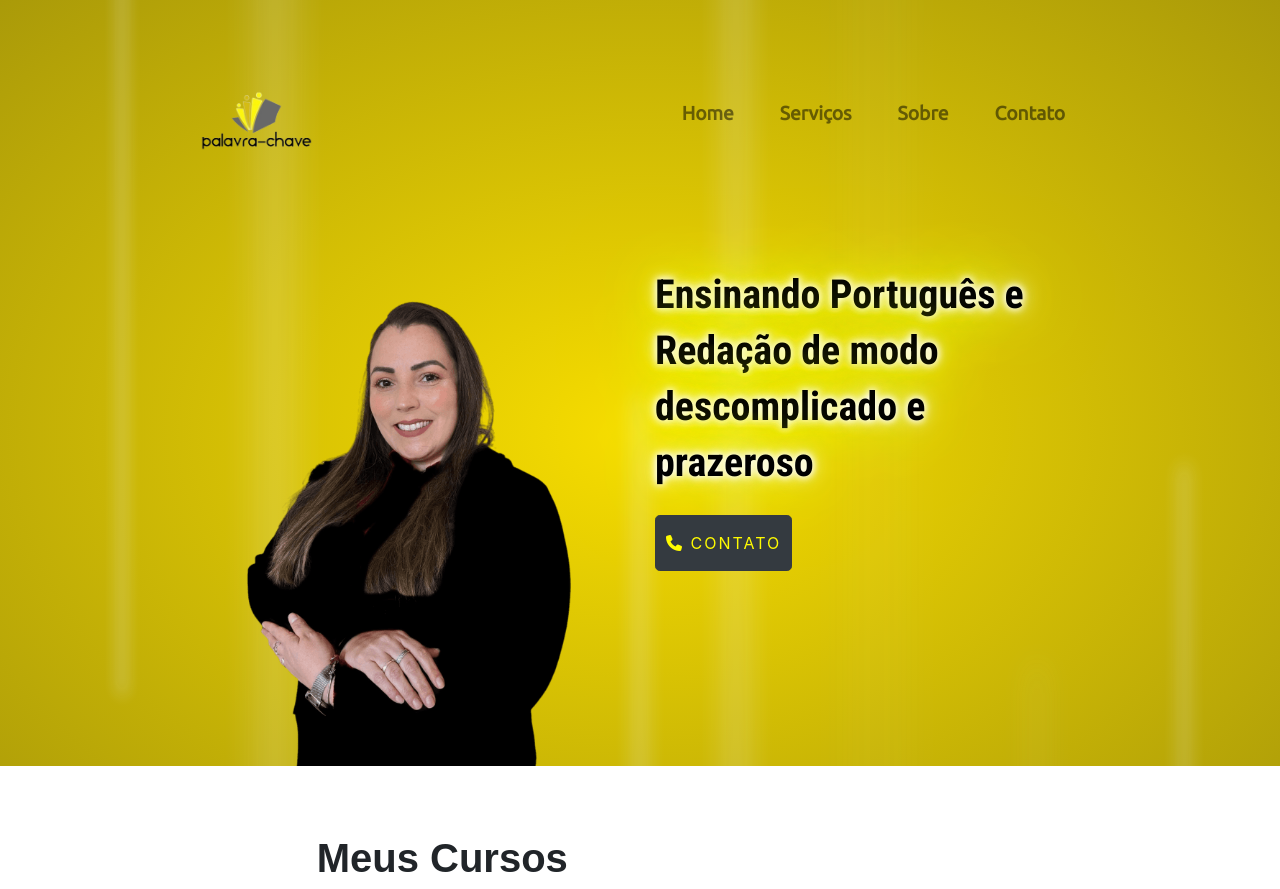
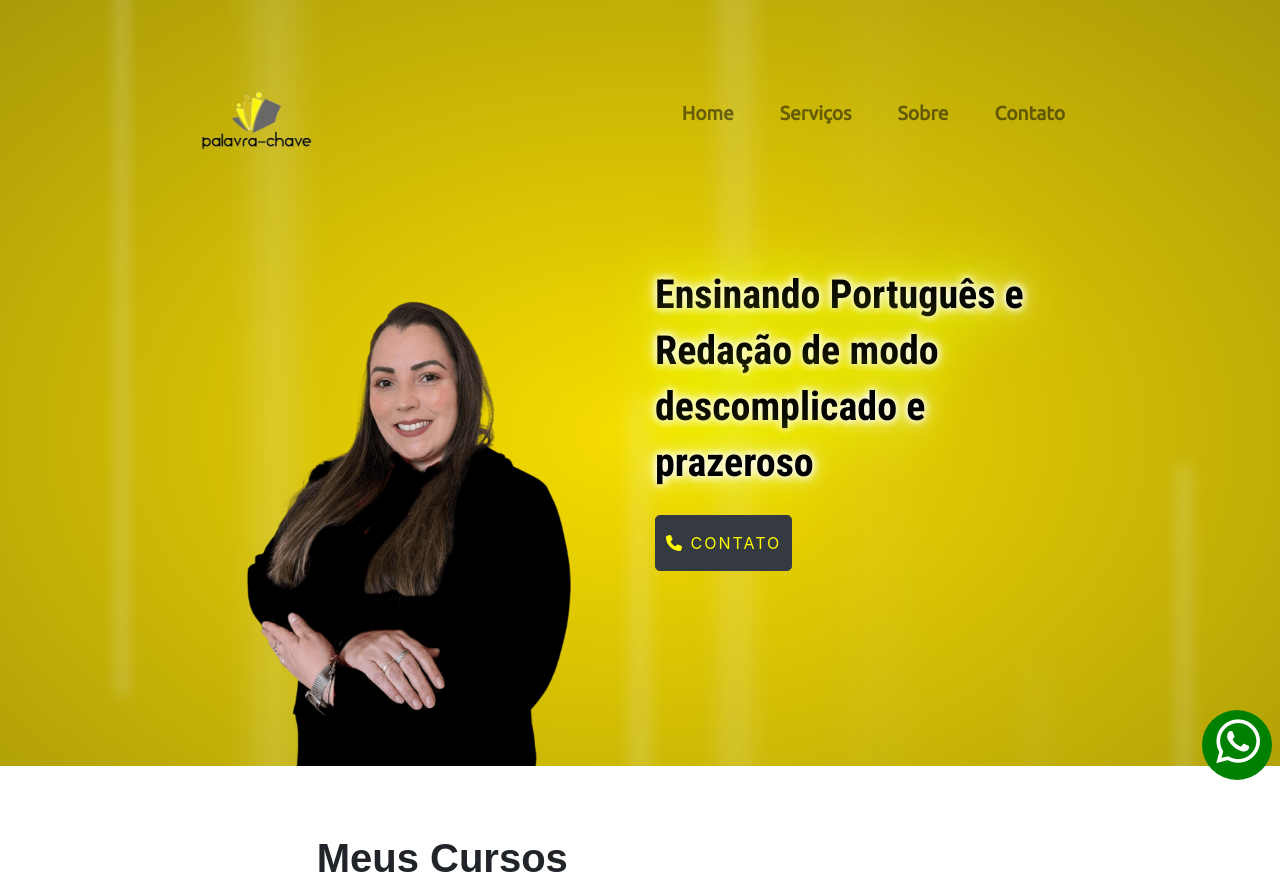
Before and after one commit to Ecyo-Felipe/palavra-chave, a plain HTML site: page index.html in a window 1280 px wide. Shown: the top 889 px of the page. Drawn offline with nearby package versions, Linux system fonts and the light colour scheme.

Commit message:
12 commit

```diff
--- a/index.html
+++ b/index.html
@@ -43,9 +43,15 @@
 <body>
 
 
+
+
   <!-- Title -->
 
   <section id="title">
+
+    <a href="https://api.whatsapp.com/send?phone=5521984600412&text=Ol%C3%A1%2C%20vim%20do%20Instagram%20e%20quero%E2%80%A6" class="whatsapp-button-container" target="_blank"><i class="fab fa-whatsapp"></i></a>
+
+    <div class="circle"></div>
 
     <div class="container-fluid">
       <!--Container e container-fluid sao tags do bootstrap para já fazer containers reponsivos! -->
--- a/styles.css
+++ b/styles.css
@@ -282,6 +282,33 @@ h1 {
 }
 
 /* Navigation Bar */
+
+.whatsapp-button-container {
+  z-index: 3;
+  position: fixed;
+  bottom: 20px;
+  right: 20px;
+  color: white;
+  font-size: 50px;
+
+}
+
+.whatsapp-button-container:hover {
+  color:rgb(200, 211, 43)
+}
+
+.circle{
+  z-index: 2;
+  position: fixed;
+  bottom: 20px;
+  right: 8px;
+  bottom: 20px;
+  background-color: green;
+  width: 70px;
+  height: 70px;
+  border-radius: 50%;
+  cursor: pointer;
+}
 
 .navbar {
     padding: 0px 0px 4rem;
```
